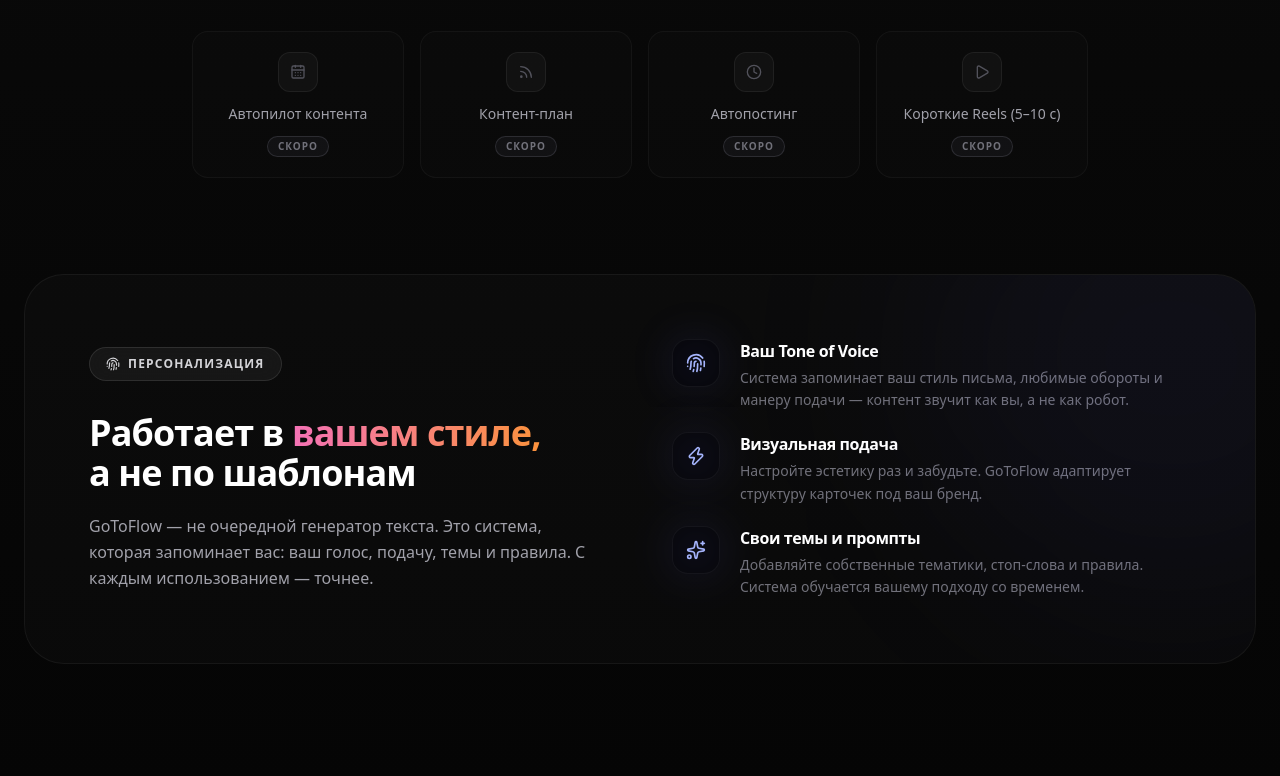
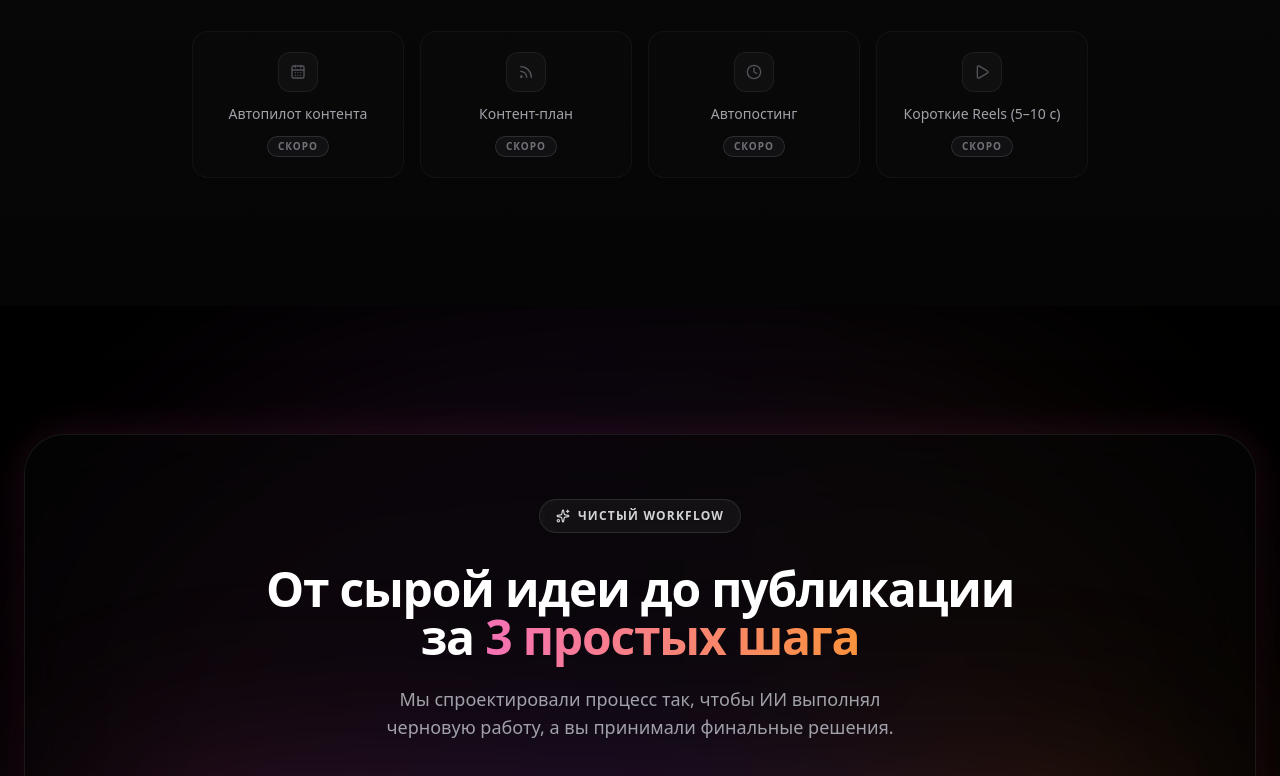
Before and after one commit to matteimikeska49-bot/gtf, a React (Vite) app: page / in a window 1280 px wide. Shown: the part 5564-6340 px from the top of the page. Built offline with nearby package versions, Linux system fonts and the light colour scheme.

Commit message:
ui: remove personalize block from tools section

```diff
--- a/src/components/ToolsSection.jsx
+++ b/src/components/ToolsSection.jsx
@@ -86,25 +86,6 @@ const comingSoon = [
   { icon: Rss,          label: "Контент-план" },
   { icon: Clock,        label: "Автопостинг" },
   { icon: Play,         label: "Короткие Reels (5–10 с)" },
-];
-
-/* ─── БЛОК 3: Персонализация ─── */
-const personalizePoints = [
-  {
-    icon: Fingerprint,
-    title: "Ваш Tone of Voice",
-    desc: "Система запоминает ваш стиль письма, любимые обороты и манеру подачи — контент звучит как вы, а не как робот.",
-  },
-  {
-    icon: Zap,
-    title: "Визуальная подача",
-    desc: "Настройте эстетику раз и забудьте. GoToFlow адаптирует структуру карточек под ваш бренд.",
-  },
-  {
-    icon: Sparkles,
-    title: "Свои темы и промпты",
-    desc: "Добавляйте собственные тематики, стоп-слова и правила. Система обучается вашему подходу со временем.",
-  },
 ];
 
 export const ToolsSection = () => {
@@ -239,64 +220,7 @@ export const ToolsSection = () => {
           </div>
         </motion.div>
 
-        {/* ═══════════════════════════════
-            БЛОК 3 — Персонализация
-        ═══════════════════════════════ */}
-        <div className="bg-white/[0.02] border border-white/[0.05] rounded-[2.5rem] p-8 md:p-12 lg:p-16 relative overflow-hidden">
-          {/* Background glow */}
-          <div className="absolute top-0 right-0 w-[500px] h-[500px] bg-indigo-500/5 blur-[100px] rounded-full pointer-events-none -translate-y-1/3 translate-x-1/3" />
 
-          <div className="grid grid-cols-1 lg:grid-cols-2 gap-12 lg:gap-16 items-center">
-
-            {/* Left: typography */}
-            <motion.div
-              initial={{ opacity: 0, x: -30 }}
-              whileInView={{ opacity: 1, x: 0 }}
-              viewport={{ once: true }}
-              transition={{ duration: 0.8, ease: 'easeOut' }}
-            >
-              <div className="inline-flex items-center gap-2 px-4 py-2 rounded-full border border-white/10 bg-white/5 text-zinc-300 text-xs tracking-widest uppercase font-bold mb-8 backdrop-blur-md">
-                <Fingerprint className="w-3.5 h-3.5" />
-                <span>Персонализация</span>
-              </div>
-              <h2 className="text-3xl md:text-4xl font-bold text-white mb-5 tracking-tight leading-tight text-balance">
-                Работает в{' '}
-                <span className="text-gradient-brand">вашем стиле,</span>
-                <br />а не по шаблонам
-              </h2>
-              <p className="text-zinc-400 leading-relaxed font-medium max-w-lg">
-                GoToFlow — не очередной генератор текста. Это система, которая запоминает вас: ваш голос, подачу, темы и правила. С каждым использованием — точнее.
-              </p>
-            </motion.div>
-
-            {/* Right: feature list */}
-            <div className="flex flex-col gap-5">
-              {personalizePoints.map((point, i) => (
-                <motion.div
-                  key={i}
-                  initial={{ opacity: 0, x: 30 }}
-                  whileInView={{ opacity: 1, x: 0 }}
-                  viewport={{ once: true }}
-                  transition={{ duration: 0.6, delay: i * 0.12, ease: 'easeOut' }}
-                  className="flex items-start gap-5 group"
-                >
-                  <div className="relative w-12 h-12 flex items-center justify-center rounded-2xl border border-white/5 bg-[#050505] shrink-0 group-hover:scale-110 transition-transform duration-500">
-                    <div className="absolute inset-0 bg-indigo-500 blur-xl opacity-15 group-hover:opacity-40 transition-opacity duration-500 rounded-2xl" />
-                    <point.icon className="w-5 h-5 text-indigo-300 relative z-10" />
-                  </div>
-                  <div>
-                    <h3 className="text-base font-bold text-white mb-1 tracking-tight group-hover:text-indigo-100 transition-colors">
-                      {point.title}
-                    </h3>
-                    <p className="text-zinc-500 text-sm leading-relaxed font-medium">
-                      {point.desc}
-                    </p>
-                  </div>
-                </motion.div>
-              ))}
-            </div>
-          </div>
-        </div>
 
       </div>
     </section>
```
